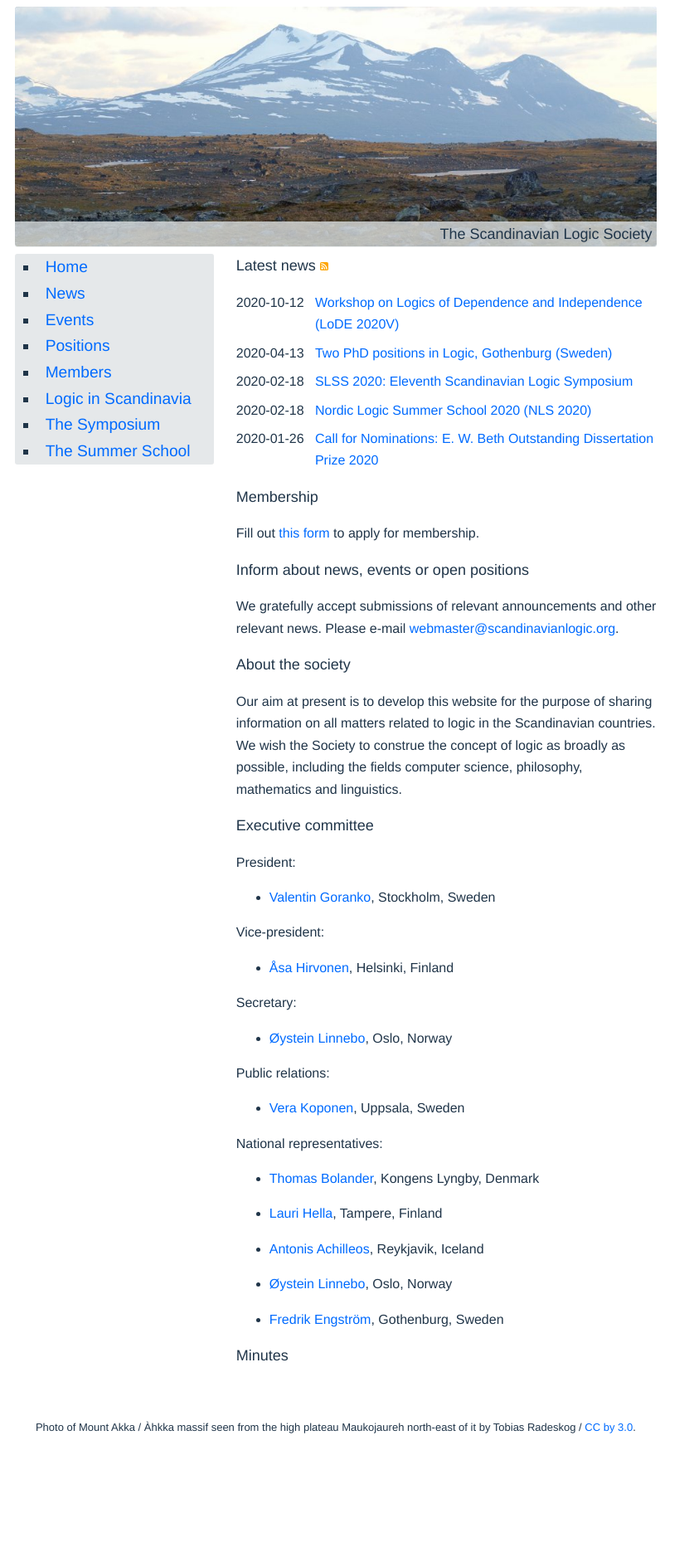
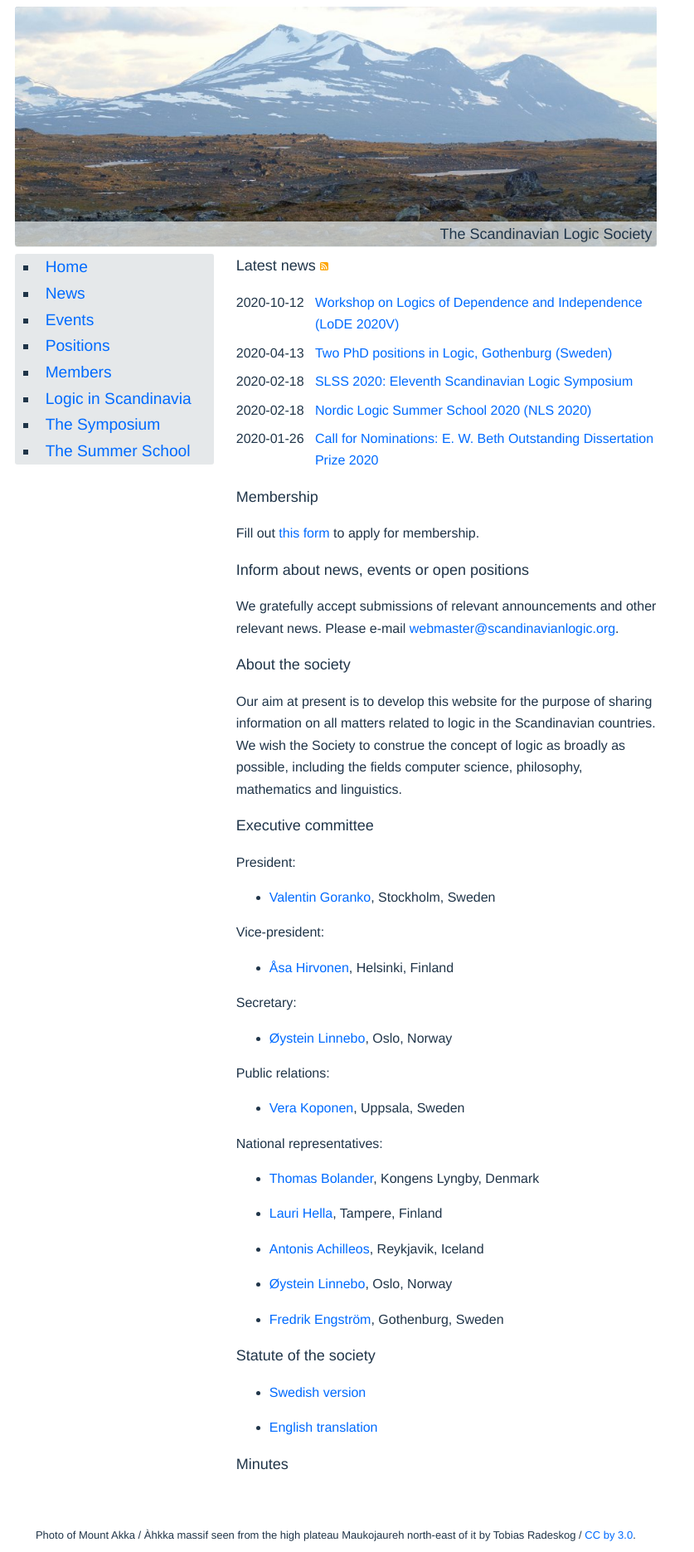
Before and after one commit to scandinavianlogic/scandinavianlogic.github.io, a Jekyll site: the page built from index.md, in a window 1280 px wide. Shown: the whole page at 83% size, without its empty margins (0-837 px from the left). Built offline with Jekyll 4.4.1, drawn with Linux system fonts in a browser that asks for light colours; before the commit the page ends 1741 px from its top, so only the background shows below that.

Commit message:
statute of the society

```diff
--- a/index.md
+++ b/index.md
@@ -52,6 +52,12 @@ National representatives:
 
 - [Fredrik Engström](https://flov.gu.se/english/about/staff?userId=xengfr), Gothenburg, Sweden
 
+## Statute of the society
+
+- [Swedish version](/assets/statutes/SLS-statute-2019-11-18-swedish.pdf)
+
+- [English translation](/assets/statutes/SLS-statute-2019-11-03-english.pdf)
+
 ## Minutes
 
 {% assign minutes_files = site.static_files | where: "minutes", true %}
```
Also changed, not shown: 2 other files.
